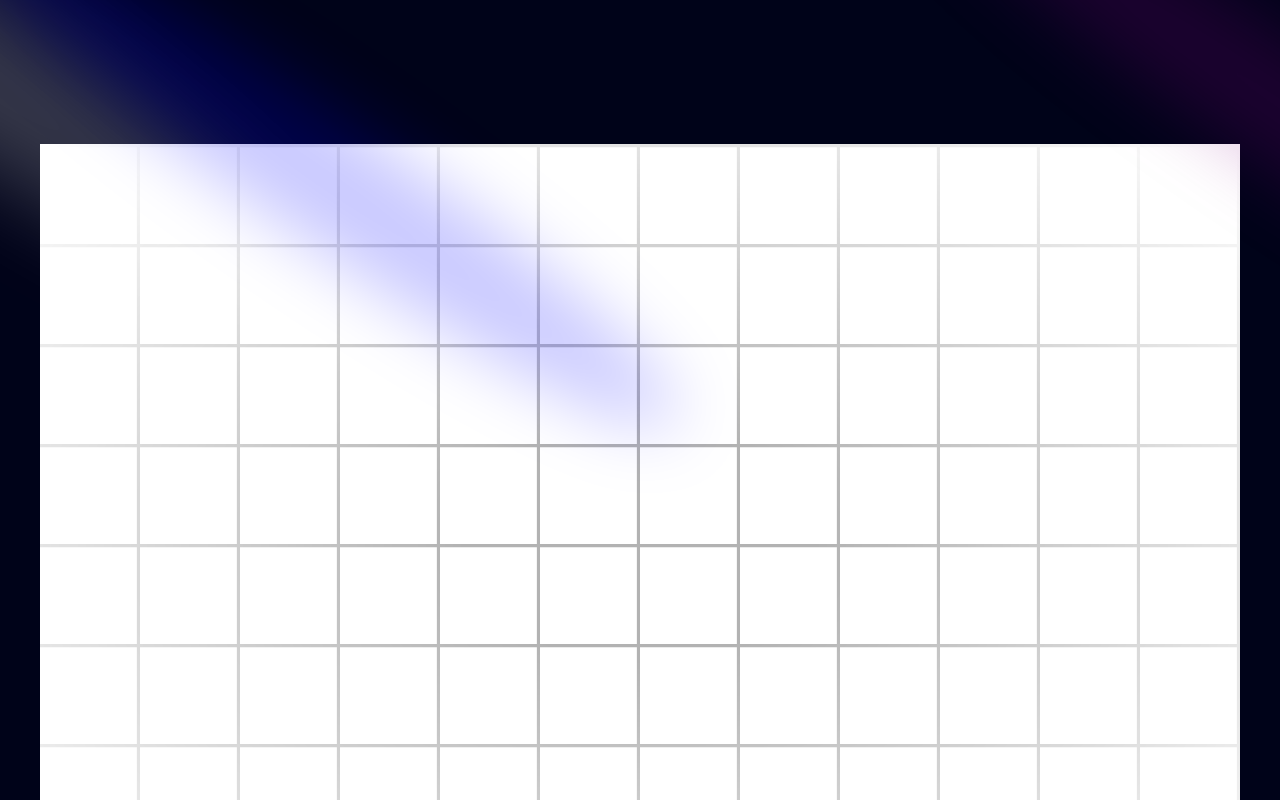
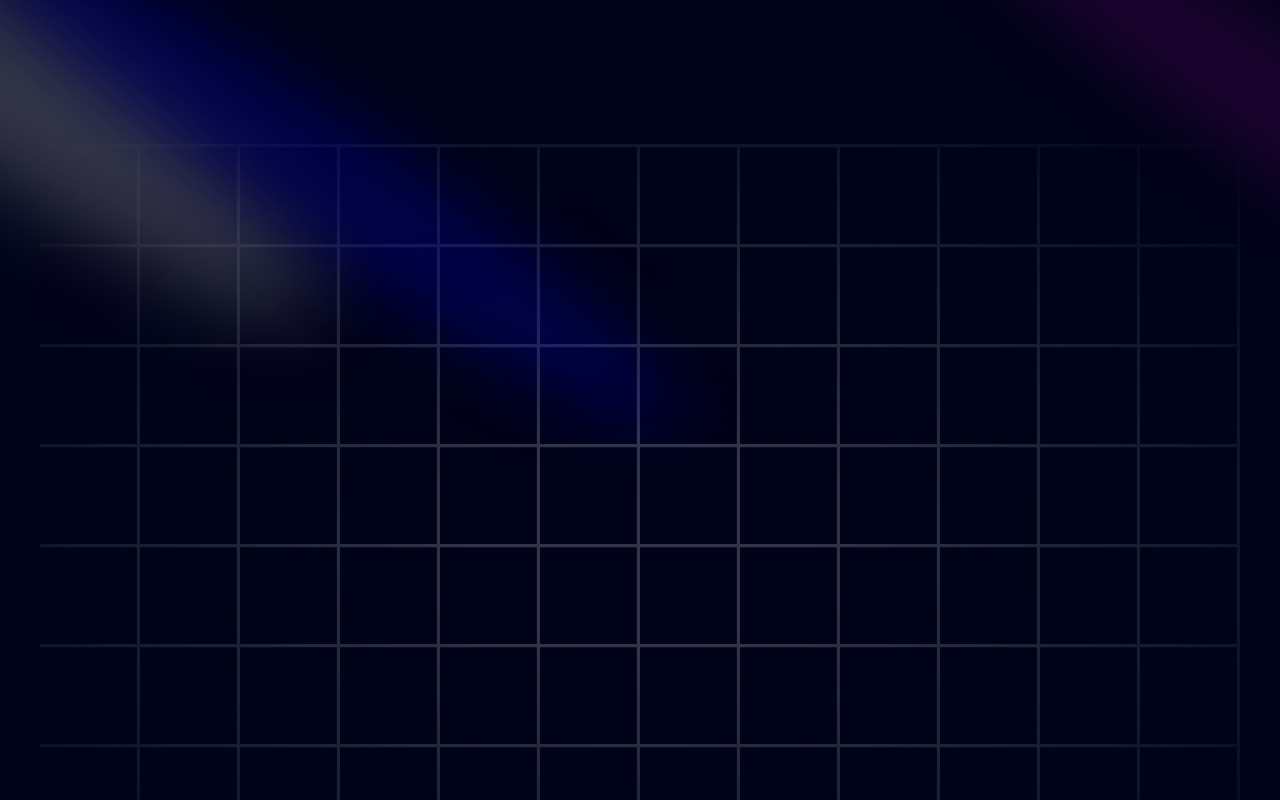
Before and after one commit to Rashedin-063/Exploration-of-Portfolios-2, a Next.js app: page / in a window 1280 px wide. Shown: the top 800 px of the page. Built offline with nearby package versions, Linux system fonts and the light colour scheme.

Commit message:
dark theme applied using shadcn

```diff
--- a/package.json
+++ b/package.json
@@ -11,8 +11,10 @@
   "dependencies": {
     "clsx": "^2.1.1",
     "framer-motion": "^11.11.11",
+    "lucide-react": "^0.456.0",
     "mini-svg-data-uri": "^1.4.4",
     "next": "15.0.3",
+    "next-themes": "^0.4.3",
     "react": "19.0.0-rc-66855b96-20241106",
     "react-dom": "19.0.0-rc-66855b96-20241106",
     "tailwind-merge": "^2.5.4",
--- a/src/app/layout.tsx
+++ b/src/app/layout.tsx
@@ -1,6 +1,7 @@
 import type { Metadata } from "next";
 import {Inter} from "next/font/google"
 import "./globals.css";
+import { ThemeProvider } from "@/providers/provider";
 
 const inter = Inter({subsets: ["latin"]})
 
@@ -15,11 +16,16 @@ export default function RootLayout({
   children: React.ReactNode;
 }>) {
   return (
-    <html lang="en">
-      <body
-        className={`${inter.className}  antialiased`}
-      >
-        {children}
+    <html lang='en'>
+      <body className={`${inter.className}  antialiased`}>
+        <ThemeProvider
+          attribute='class'
+          defaultTheme='dark'
+          enableSystem
+          disableTransitionOnChange
+        >
+          {children}
+        </ThemeProvider>
       </body>
     </html>
   );
--- /dev/null
+++ b/src/providers/provider.tsx
@@ -0,0 +1,11 @@
+'use client';
+
+import * as React from 'react';
+import { ThemeProvider as NextThemesProvider } from 'next-themes';
+
+export function ThemeProvider({
+  children,
+  ...props
+}: React.ComponentProps<typeof NextThemesProvider>) {
+  return <NextThemesProvider {...props}>{children}</NextThemesProvider>;
+}
```
Also changed, not shown: 1 other file (tests, documents, lock files or other folders).
